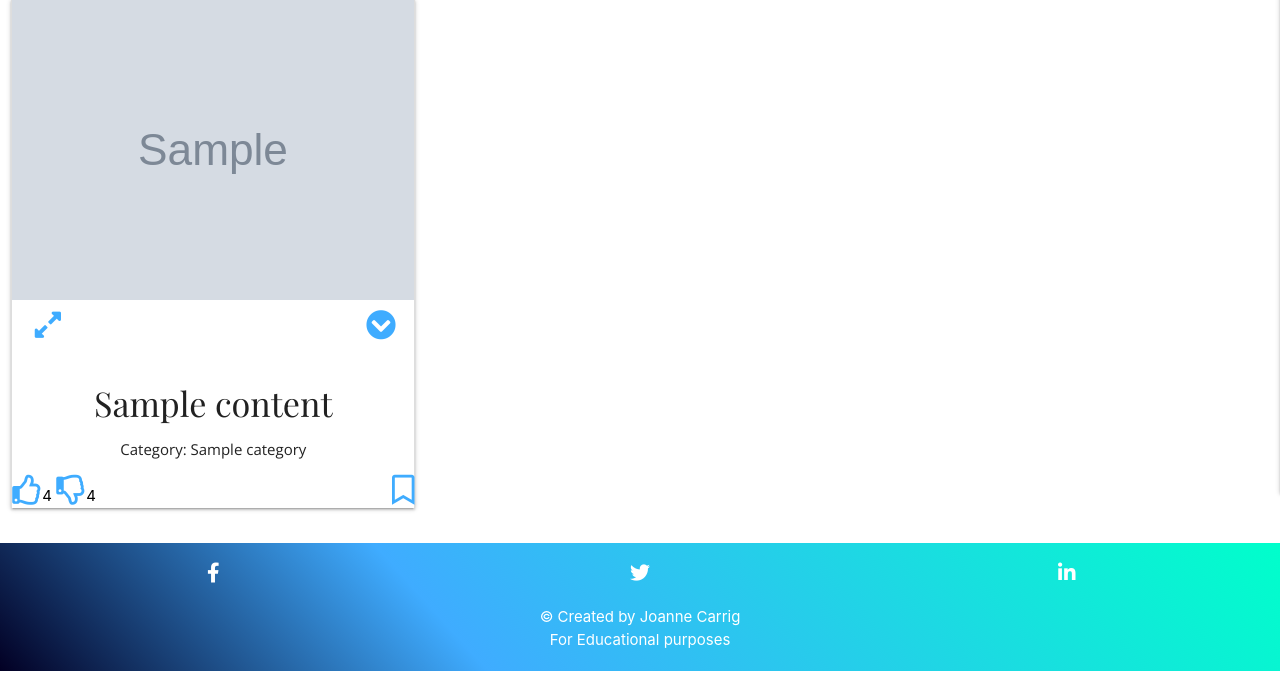
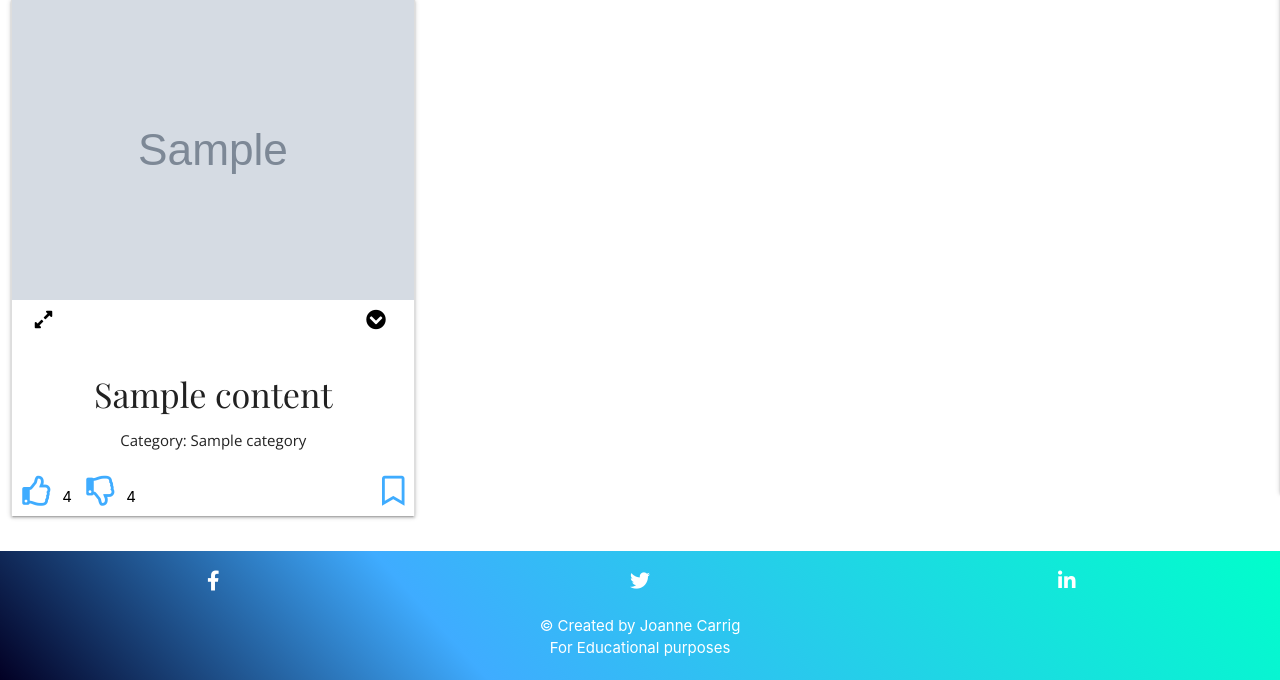
Before and after one commit to jojo157/learning-platform, a Flask app: page /search in a window 1280 px wide. Shown: the part 367-1047 px from the top of the page. Run offline with Flask 2, Linux system fonts and the light colour scheme; grey boxes marked "Sample" are stand-in pictures; a database or web service that is not in the repository returns one stand-in record (values such as "Sample title"); some libraries are stand-ins or nearby versions.

Commit message:
changing style on layout of content container with image and icons

```diff
--- a/static/css/style.css
+++ b/static/css/style.css
@@ -119,12 +119,16 @@ i.fas.fa-file-alt, i.fas.fa-book-open, i.far.fa-thumbs-up, i.fas.fa-users, i.fas
     font-size: 18px;
 }
 
-i.fas.fa-search, i.fas.fa-chevron-circle-down, i.far.fa-thumbs-down, i.far.fa-bookmark {
+i.fas.fa-search, i.far.fa-thumbs-down, i.far.fa-bookmark {
     color: #3facff;
     font-size: 30px;
 
 }
 
+i.fas.fa-chevron-circle-down, i.fas.fa-expand-alt {
+    color: #000;
+    font-size: 20px;
+}
 
 .content-admin-buttons{
     margin-top: 10px;
@@ -154,13 +158,18 @@ i.fas.fa-search, i.fas.fa-chevron-circle-down, i.far.fa-thumbs-down, i.far.fa-bo
     border-bottom: none;
 }
 
+.content-icon-left, .content-icon-right{
+    margin:10px;
+}
+
+
 
 
 
 
 /* Register Page */
 
-i.far.fa-user, i.far.fa-user, i.far.fa-envelope, i.fas.fa-user-tag, i.fas.fa-lock, i.fas.fa-expand-alt{
+i.far.fa-user, i.far.fa-user, i.far.fa-envelope, i.fas.fa-user-tag, i.fas.fa-lock{
     color: #3facff;
     font-size: 30px;
 }
--- a/templates/home.html
+++ b/templates/home.html
@@ -67,9 +67,9 @@
                     <span class="right">Author: {{ single_content.user}}</span>
                 </div>
                 <div class="content-feedback-area">
-                    <a class="refresh" href="{{ url_for('score_up', rated_article = single_content._id) }}"><i class="far fa-thumbs-up content"></i>{{ single_content.rating_up}}</a>
-                    <a class="refresh" href="{{ url_for('score_down', rated_article = single_content._id) }}"><i class="far fa-thumbs-down content"></i>{{ single_content.rating_down}}</a>
-                    <a class="refresh" href="{{ url_for('fav_content', content_id = single_content._id) }}"><i class="far fa-bookmark right content tooltipped" data-tooltip="Add article to your favourites"></i></a>
+                    <a class="refresh" href="{{ url_for('score_up', rated_article = single_content._id) }}"><i class="far fa-thumbs-up content-icon-left"></i>{{ single_content.rating_up}}</a>
+                    <a class="refresh" href="{{ url_for('score_down', rated_article = single_content._id) }}"><i class="far fa-thumbs-down content-icon-left"></i>{{ single_content.rating_down}}</a>
+                    <a class="refresh" href="{{ url_for('fav_content', content_id = single_content._id) }}"><i class="far fa-bookmark content-icon-right right content tooltipped" data-tooltip="Add article to your favourites"></i></a>
                 </div>
 
 
```
